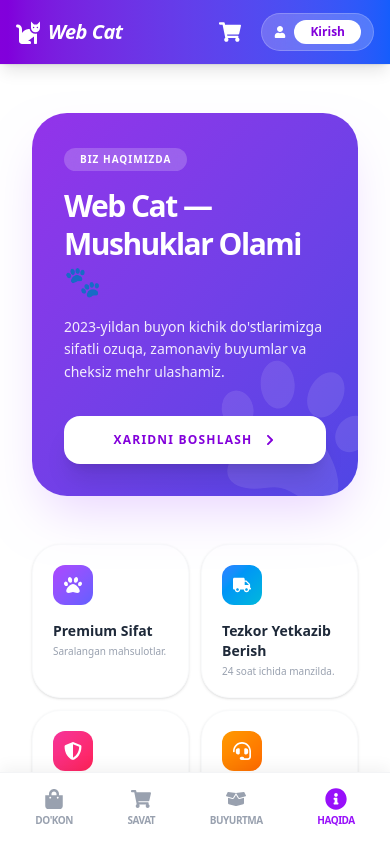
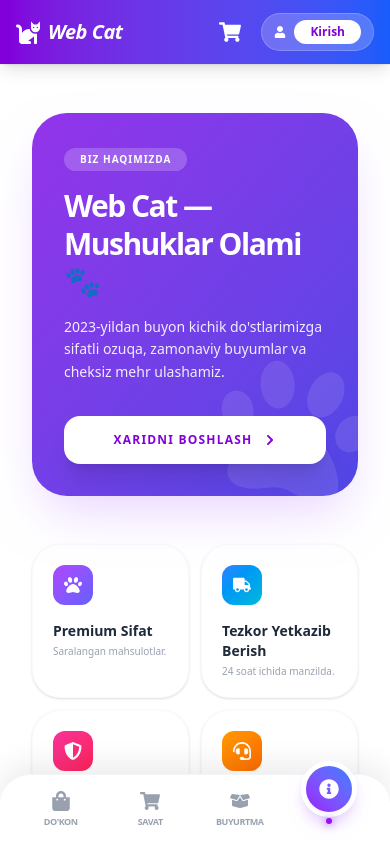
Before and after one commit to webdunyosi/webcat, a React (Vite) app: page /about in a window 390 px wide. Built offline with nearby package versions, Linux system fonts and the light colour scheme.

Commit message:
changed sidebar

```diff
--- a/src/components/common/Sidebar.jsx
+++ b/src/components/common/Sidebar.jsx
@@ -17,7 +17,7 @@ const Sidebar = () => {
 
   return (
     <>
-      {/* DESKTOP SIDEBAR (lg ekrandan boshlab ko'rinadi) */}
+      {/* DESKTOP SIDEBAR (O'zgarishsiz qoldi) */}
       <aside className="hidden lg:flex fixed top-16 left-0 bottom-0 z-20 w-1/5 bg-gradient-to-b from-purple-700 to-blue-600 p-4 flex-col gap-2">
         {menuItems.map((item) => (
           <Link
@@ -40,28 +40,60 @@ const Sidebar = () => {
         ))}
       </aside>
 
-      {/* MOBILE BOTTOM NAVIGATION (faqat mobilda ko'rinadi) */}
-      <nav className="lg:hidden fixed bottom-0 left-0 right-0 z-[100] bg-white border-t border-gray-100 flex justify-around items-center px-2 py-2 shadow-[0_-5px_15px_rgba(0,0,0,0.05)]">
-        {menuItems.map((item) => (
+      {/* MOBILE LIQUID NAVIGATION (Admin paneldagi uslubda) */}
+      <nav className="lg:hidden fixed bottom-0 left-0 right-0 z-[100] bg-white h-[70px] flex justify-around items-center px-4 rounded-t-[30px] border-t border-gray-100 shadow-[0_-10px_30px_rgba(0,0,0,0.08)]">
+        {menuItems.map((item) => {
+          const active = isActive(item.path);
+          return (
             <Link
               key={item.path}
               to={item.path}
-            className={`flex flex-col items-center gap-1 p-2 rounded-xl transition-all relative ${
-              isActive(item.path) ? "text-purple-600" : "text-gray-400"
-            }`}
+              className="relative flex flex-col items-center justify-center w-16"
             >
-            <div className={`text-xl ${isActive(item.path) ? "scale-110" : ""}`}>{item.icon}</div>
-            <span className="text-[10px] font-bold uppercase tracking-tighter">{item.label}</span>
-
-            {/* Mobilda savatdagi son belgisi */}
+              {/* Active Liquid Pop-up */}
+              {active && (
+                <div className="absolute -top-[30px] w-14 h-14 bg-gradient-to-tr from-purple-600 to-blue-500 rounded-full border-[5px] border-white shadow-lg shadow-purple-200 flex items-center justify-center transition-all duration-500 animate-pop">
+                   <span className="text-white text-xl">{item.icon}</span>
                    {item.badge > 0 && (
-              <span className="absolute top-1 right-2 bg-red-500 text-white text-[8px] w-4 h-4 flex items-center justify-center rounded-full border border-white">
+                    <span className="absolute -top-1 -right-1 bg-red-500 text-white text-[9px] font-black w-5 h-5 flex items-center justify-center rounded-full border-2 border-white">
                       {item.badge}
                     </span>
                    )}
+                </div>
+              )}
+
+              {/* Inactive Icon & Label */}
+              <div className={`transition-all duration-500 flex flex-col items-center ${active ? "translate-y-4 opacity-0" : "translate-y-0 opacity-100"}`}>
+                <div className="text-xl text-gray-400">{item.icon}</div>
+                <span className="text-[9px] font-black uppercase tracking-tighter text-gray-400 mt-1">{item.label}</span>
+
+                {/* Badge for inactive state */}
+                {!active && item.badge > 0 && (
+                  <span className="absolute -top-1 right-2 bg-red-500 text-white text-[8px] w-4 h-4 flex items-center justify-center rounded-full border border-white">
+                    {item.badge}
+                  </span>
+                )}
+              </div>
+
+              {/* Indicator Dot */}
+              {active && (
+                <div className="absolute bottom-1 w-1.5 h-1.5 bg-purple-600 rounded-full shadow-[0_0_8px_rgba(147,51,234,1)]"></div>
+              )}
             </Link>
-        ))}
+          );
+        })}
       </nav>
+
+      {/* Animatsiya uchun CSS */}
+      <style dangerouslySetInnerHTML={{ __html: `
+        @keyframes pop {
+          0% { transform: scale(0.5) translateY(20px); opacity: 0; }
+          100% { transform: scale(1) translateY(0); opacity: 1; }
+        }
+        .animate-pop {
+          animation: pop 0.4s cubic-bezier(0.175, 0.885, 0.32, 1.275);
+        }
+      `}} />
     </>
   )
 }
```
Lines whose indentation alone changed are shown as unchanged.
